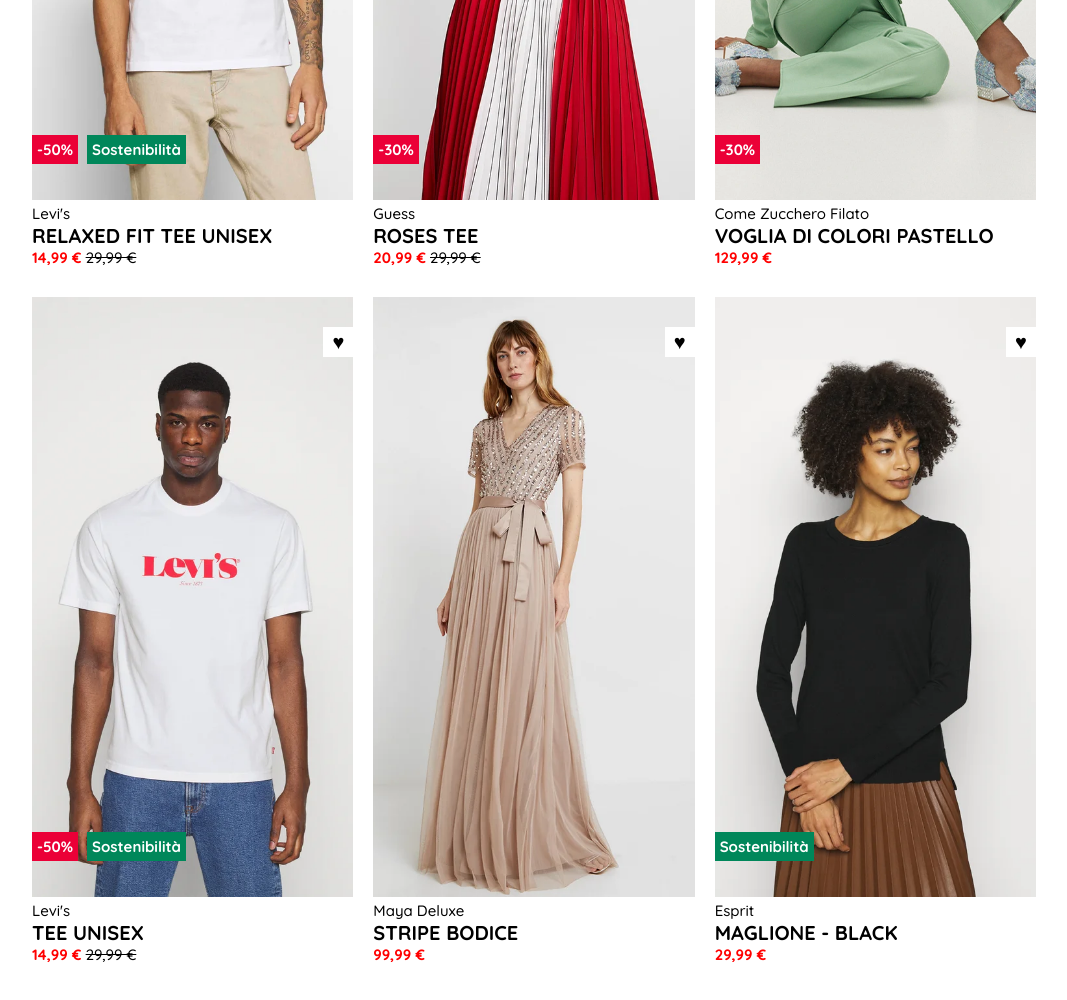
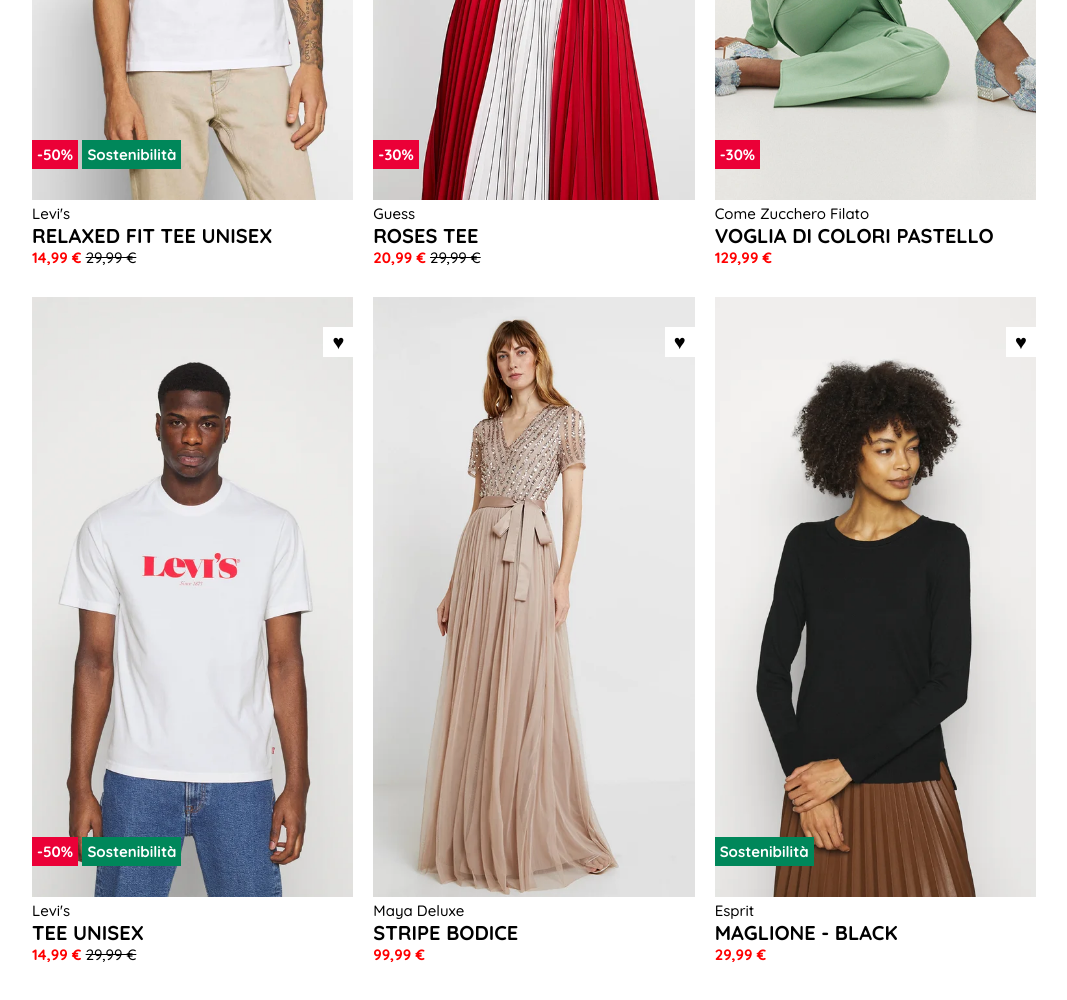
Before and after one commit to banjug/html-css-boolando, a plain HTML site: page index.html in a window 1280 px wide. Shown: the part 420-1420 px from the top of the page, without its empty margins (106-1173 px from the left). Drawn offline with Linux system fonts and the light colour scheme.

Commit message:
etichette affiancate

```diff
--- a/css/style.css
+++ b/css/style.css
@@ -63,8 +63,14 @@
 
 /* etichette */
 
+.bottomLabelContainer {
+    position: absolute;
+    left: 0;
+    bottom: 40px;
+}
+
 .label {
-    position: absolute;
+    /* position: absolute; */
     text-align: center;
     padding: 5px;
     font-weight: 700;
@@ -74,6 +80,7 @@
 
 .label.heart {
     color: black;
+    position: absolute;
     right: 0;
     top: 30px;
     width: 30px;
@@ -85,14 +92,10 @@
 }
 
 .label.discount {
-    left: 0;
-    bottom: 40px;
     background-color: #eb0037;
 }
 
 .label.sustainability {
-    left: 0;
-    bottom: 40px;
     background-color: #00875a;
 }
 
--- a/index.html
+++ b/index.html
@@ -20,9 +20,11 @@
                     <img src="img/1.webp" alt="relaxed fit tee unisex">
                     <img src="img/1b.webp" class="imgHover" alt="relaxed fit tee unisex">
                     <!-- etichette -->
+                    <div class="bottomLabelContainer">
+                        <span class="label discount">-50&#37;</span>
+                        <span class="label sustainability">Sostenibilit&agrave;</span>
+                    </div>
                     <span class="label heart">&hearts;</span>
-                    <span class="label discount">-50&#37;</span>
-                    <span class="label sustainability twoLabels">Sostenibilit&agrave;</span>
                 </div>
                 <!-- titoli -->
                 <h3 class="brand">
@@ -45,7 +47,9 @@
                     <img src="img/2b.webp" class="imgHover" alt="roses tee">
                     <!-- etichette -->
                     <span class="label heart">&hearts;</span>
-                    <span class="label discount">-30&#37;</span>
+                    <div class="bottomLabelContainer">
+                        <span class="label discount">-30&#37;</span>
+                    </div>
                 </div>
                 <!-- titoli -->
                 <h3 class="brand">
@@ -68,7 +72,9 @@
                     <img src="img/3b.webp" class="imgHover" alt="come zucchero filato">
                     <!-- etichette -->
                     <span class="label heart">&hearts;</span>
-                    <span class="label discount">-30&#37;</span>
+                    <div class="bottomLabelContainer">
+                        <span class="label discount">-30&#37;</span>
+                    </div>
                 </div>
                 <!-- titoli -->
                 <h3 class="brand">
@@ -91,9 +97,11 @@
                     <img src="img/4b.webp" class="imgHover" alt="tee unisex">
                     <!-- etichette -->
                     <span class="label heart">&hearts;</span>
-                    <span class="label discount">-50&#37;</span>
-                    <span class="label sustainability twoLabels">Sostenibilit&agrave;</span>
+                    <div class="bottomLabelContainer">
+                        <span class="label discount">-50&#37;</span>
+                    <span class="label sustainability">Sostenibilit&agrave;</span>
                 </div>
+                    </div>
                 <!-- titoli -->
                 <h3 class="brand">
                     Levi's
@@ -137,7 +145,9 @@
                     <img src="img/6b.webp" class="imgHover" alt="maglione black">
                     <!-- etichette -->
                     <span class="label heart">&hearts;</span>
-                    <span class="label sustainability ">Sostenibilit&agrave;</span>
+                    <div class="bottomLabelContainer">
+                        <span class="label sustainability ">Sostenibilit&agrave;</span>
+                    </div>
                 </div>
                 <!-- titoli -->
                 <h3 class="brand">
```
